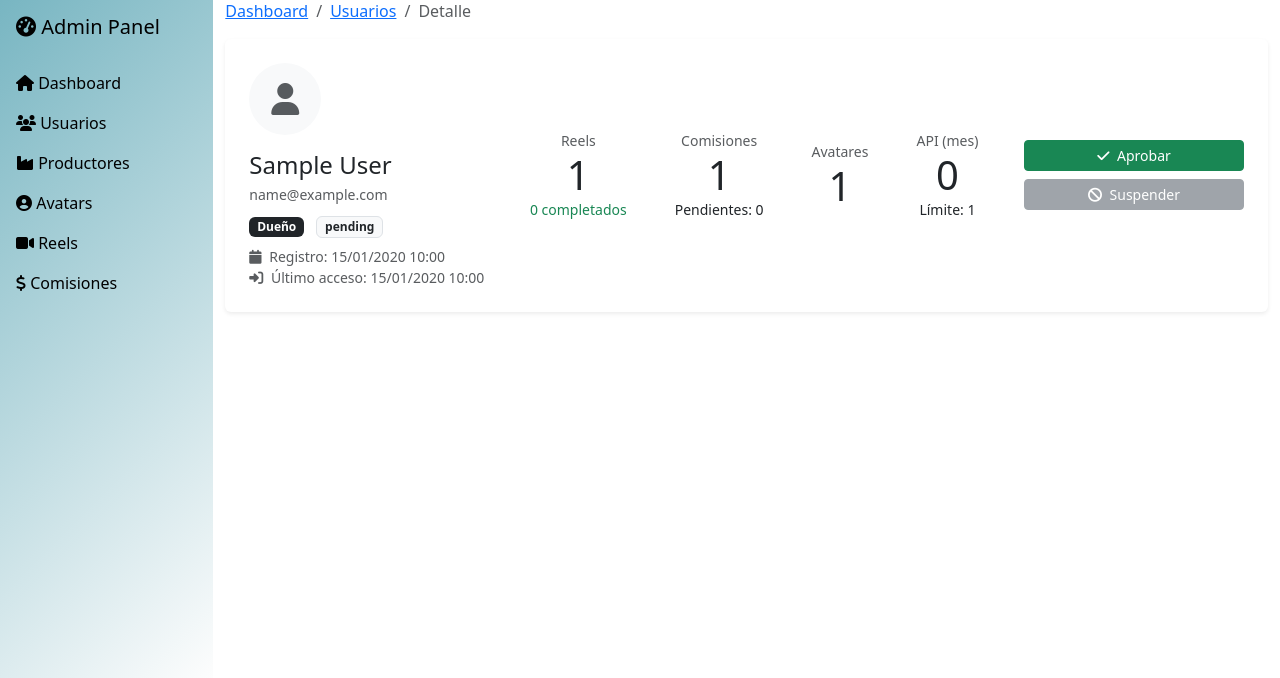
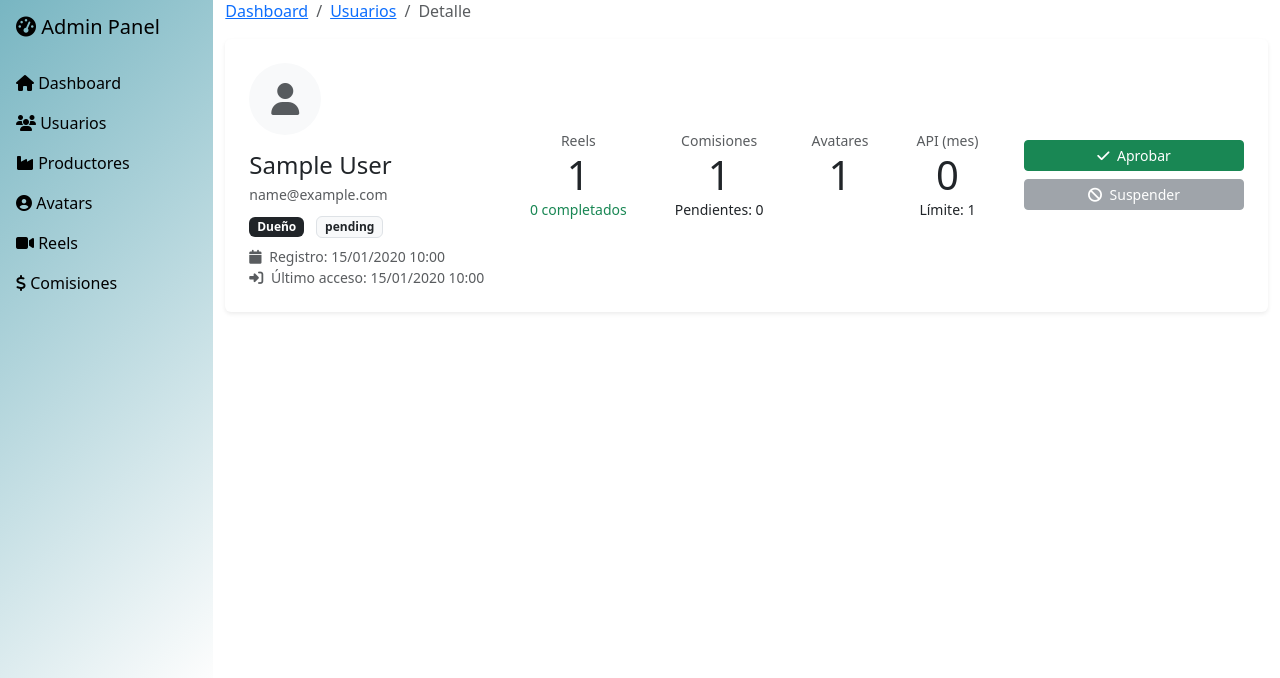
Before and after one commit to emipaz/Gen-AvatART, a Flask app: page /admin/users/1 in a window 1280 px wide. Shown: the part 73-751 px from the top of the page. Run offline with Flask 3, Linux system fonts and the light colour scheme; a user stored in the database is signed in; tables that the repository leaves empty hold one stand-in row (values such as "Sample post").

Commit message:
Alineación y altura mínima de tarjetas de métricas en detalle de usuario (admin/user_detail.html)

```diff
--- a/app/templates/admin/user_detail.html
+++ b/app/templates/admin/user_detail.html
@@ -190,27 +190,28 @@ Seguridad implementada:
             </div>
 
             <!-- Columna: Métricas -->
-            <div class="flex-grow-1 d-flex flex-wrap align-items-center justify-content-center gap-3">
+            <div class="flex-grow-1 d-flex flex-wrap align-items-stretch justify-content-center gap-3">
               <!-- Reels -->
-              <div class="text-center px-3">
+              <div class="text-center px-3 d-flex flex-column justify-content-center" style="min-height: 100px;">
                 <div class="text-muted small">Reels</div>
                 <div class="display-6">{{ stats.total_reels or 0 }}</div>
                 <div class="text-success small">{{ stats.completed_reels or 0 }} completados</div>
               </div>
               <!-- Comisiones -->
-              <div class="text-center px-3">
+              <div class="text-center px-3 d-flex flex-column justify-content-center" style="min-height: 100px;">
                 <div class="text-muted small">Comisiones</div>
                 <div class="display-6">{{ stats.total_commissions or 0 }}</div>
                 <div class="small">Pendientes: {{ stats.pending_earnings or 0 }}</div>
               </div>
               {% if user.is_producer() and user.producer_profile %}
               <!-- Avatares -->
-              <div class="text-center px-3">
+              <div class="text-center px-3 d-flex flex-column justify-content-center" style="min-height: 100px;">
                 <div class="text-muted small">Avatares</div>
                 <div class="display-6">{{ stats.avatars_count or 0 }}</div>
+                <div class="small">&nbsp;</div>
               </div>
               <!-- API mensual -->
-              <div class="text-center px-3">
+              <div class="text-center px-3 d-flex flex-column justify-content-center" style="min-height: 100px;">
                 <div class="text-muted small">API (mes)</div>
                 <div class="display-6">{{ stats.api_calls_this_month or 0 }}</div>
                 <div class="small">Límite: {{ stats.monthly_api_limit or '—' }}</div>
```
